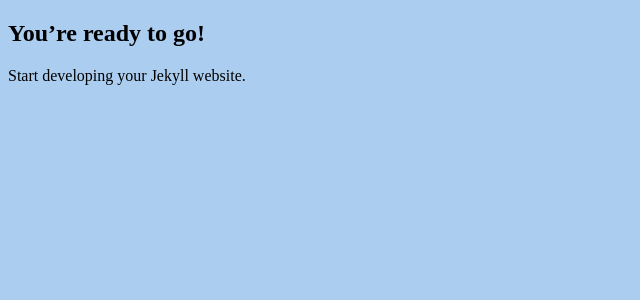
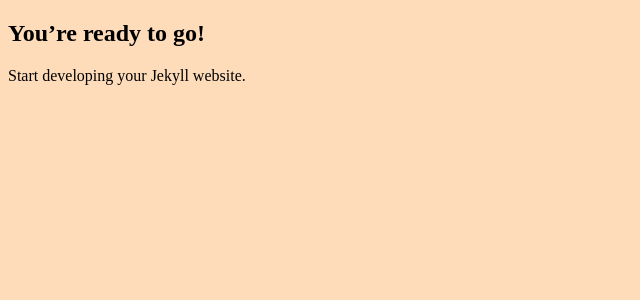
Before and after one commit to openspaceaarhus/osaawebsite, a Jekyll site: the page built from index.md, in a window 1280 px wide. Shown: the top 300 px of the page, without its empty margins (0-640 px from the left). Built offline with Jekyll 4.4.1, drawn with Linux system fonts in a browser that asks for light colours.

Commit message:
lidt mere test.scss

```diff
--- a/_config.yml
+++ b/_config.yml
@@ -6,3 +6,4 @@
     load_paths:
         - _sass
         - MOJN
+        - assets/css
--- a/assets/css/main.scss
+++ b/assets/css/main.scss
@@ -1,4 +1,4 @@
 ---
 ---
 
-@import "mojn";
+@import "test";
--- /dev/null
+++ b/assets/css/test.scss
@@ -0,0 +1,4 @@
+$backgroundColor: #fedcba;
+body {
+  background: $backgroundColor;
+}
```
Also changed, not shown: 1 other file.
